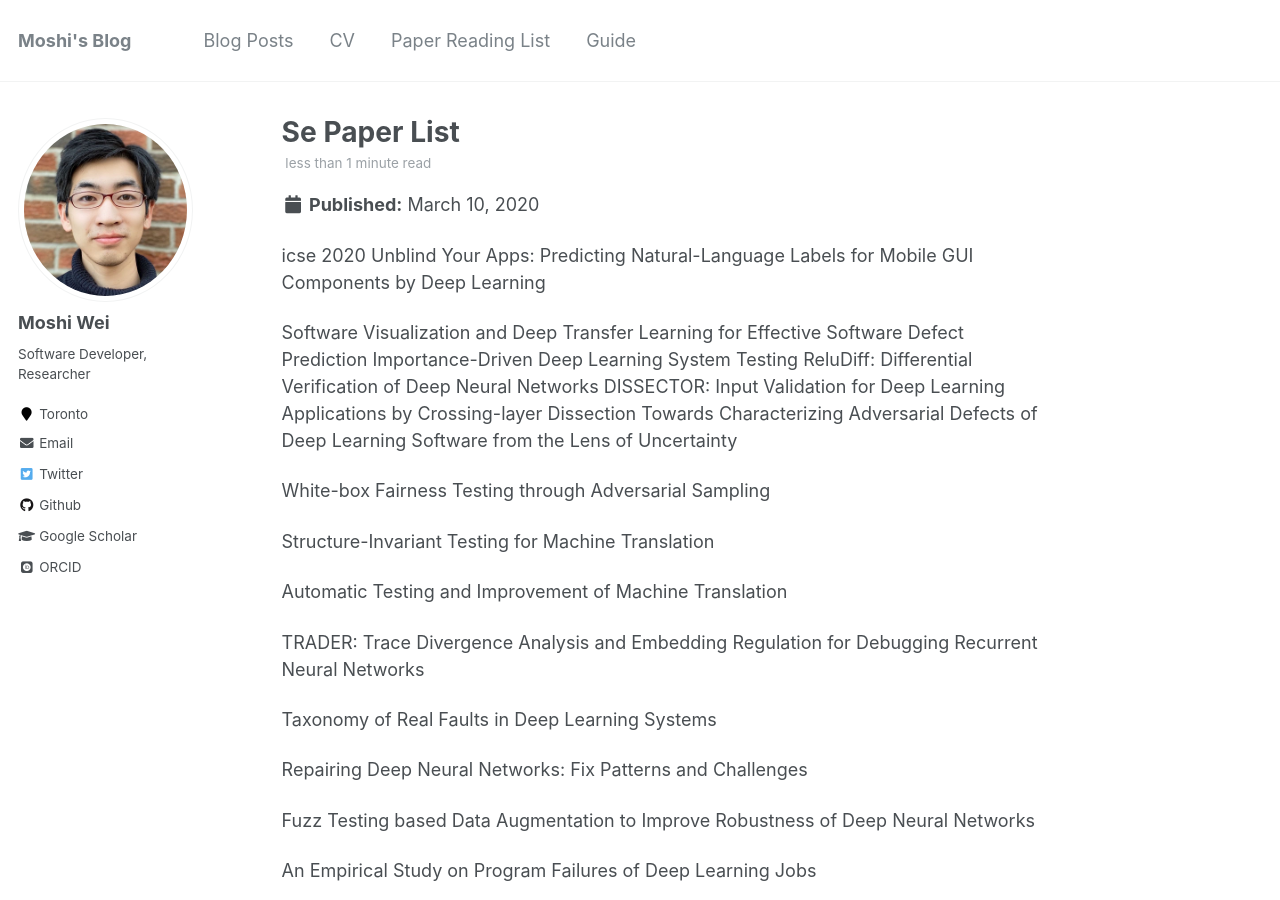
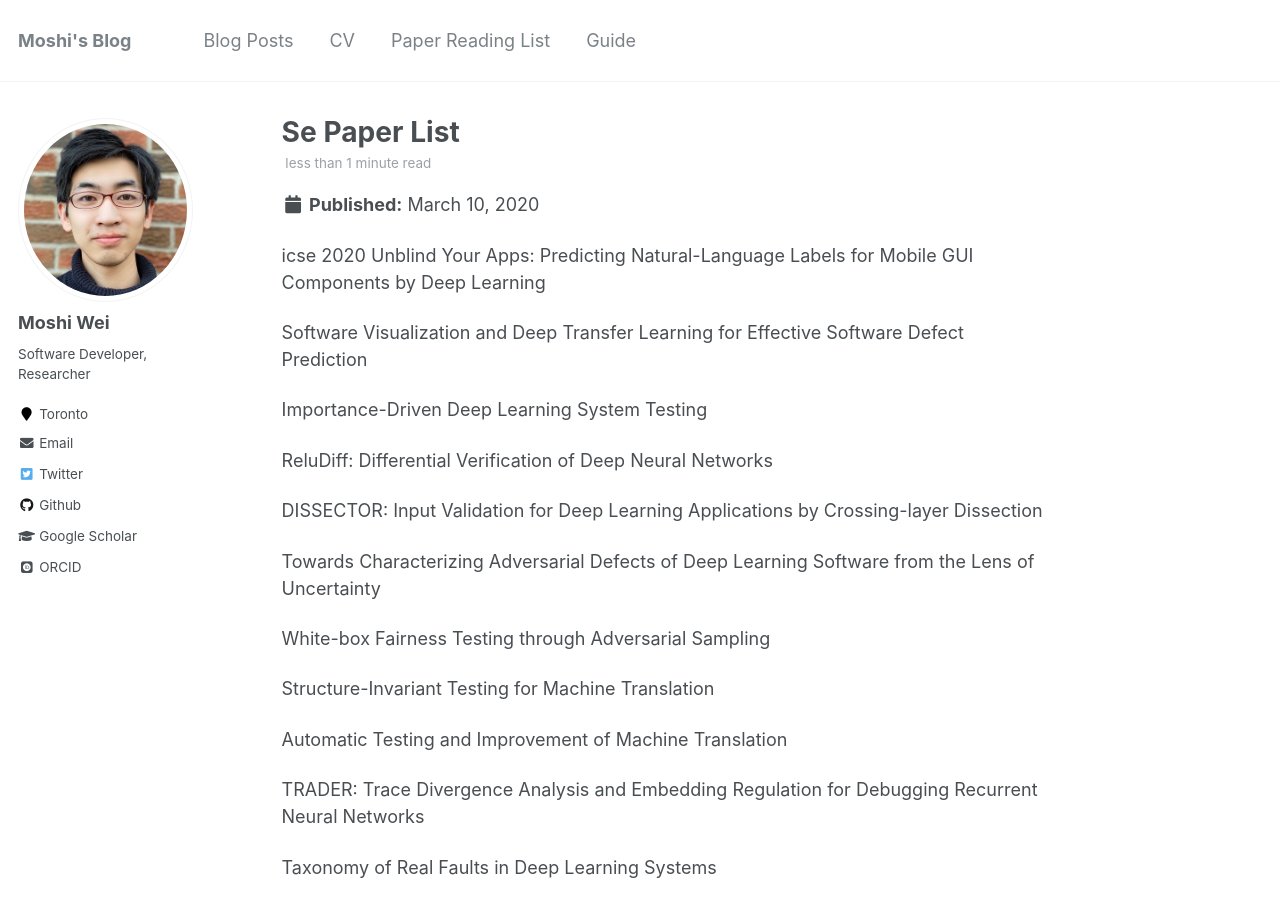
Before and after one commit to Moshiii/Moshiii.github.io, a Jekyll site: the page built from _posts/2020-03-10-SE-paper-list.md, in a window 1280 px wide and 900 px high. Built offline with Jekyll 4.4.1, drawn with Linux system fonts in a browser that asks for light colours; some web fonts are replaced.

```diff
--- a/_posts/2020-03-10-SE-paper-list.md
+++ b/_posts/2020-03-10-SE-paper-list.md
@@ -1,15 +1,17 @@
 icse 2020
 Unblind Your Apps: Predicting Natural-Language Labels for Mobile GUI Components by Deep Learning
 
+Software Visualization and Deep Transfer Learning for Effective Software Defect Prediction
 
-Software Visualization and Deep Transfer Learning for Effective Software Defect Prediction
 Importance-Driven Deep Learning System Testing
+
 ReluDiff: Differential Verification of Deep Neural Networks
+
 DISSECTOR: Input Validation for Deep Learning Applications by Crossing-layer Dissection
+
 Towards Characterizing Adversarial Defects of Deep Learning Software from the Lens of Uncertainty
 
 White-box Fairness Testing through Adversarial Sampling
-
 
 Structure-Invariant Testing for Machine Translation
 
@@ -21,8 +23,6 @@ Taxonomy of Real Faults in Deep Learning Systems
 
 Repairing Deep Neural Networks: Fix Patterns and Challenges
 
-
 Fuzz Testing based Data Augmentation to Improve Robustness of Deep Neural Networks
 
-
 An Empirical Study on Program Failures of Deep Learning Jobs
```
